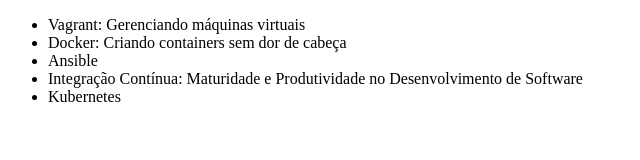
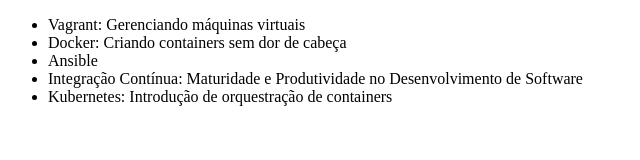
Before and after one commit to JayJatoba/alura-git, a plain HTML site: page index.html in a window 1280 px wide. Shown: the whole page, without its empty margins (0-640 px from the left). Drawn offline with Linux system fonts and the light colour scheme.

Commit message:
Alterando o nome do curso de kubernetes

```diff
--- a/index.html
+++ b/index.html
@@ -13,7 +13,7 @@
         Integração Contínua: Maturidade e Produtividade no Desenvolvimento de
         Software
       </li>
-      <li>Kubernetes</li>
+      <li>Kubernetes: Introdução de orquestração de containers</li>
     </ul>
   </body>
 </html>
```
